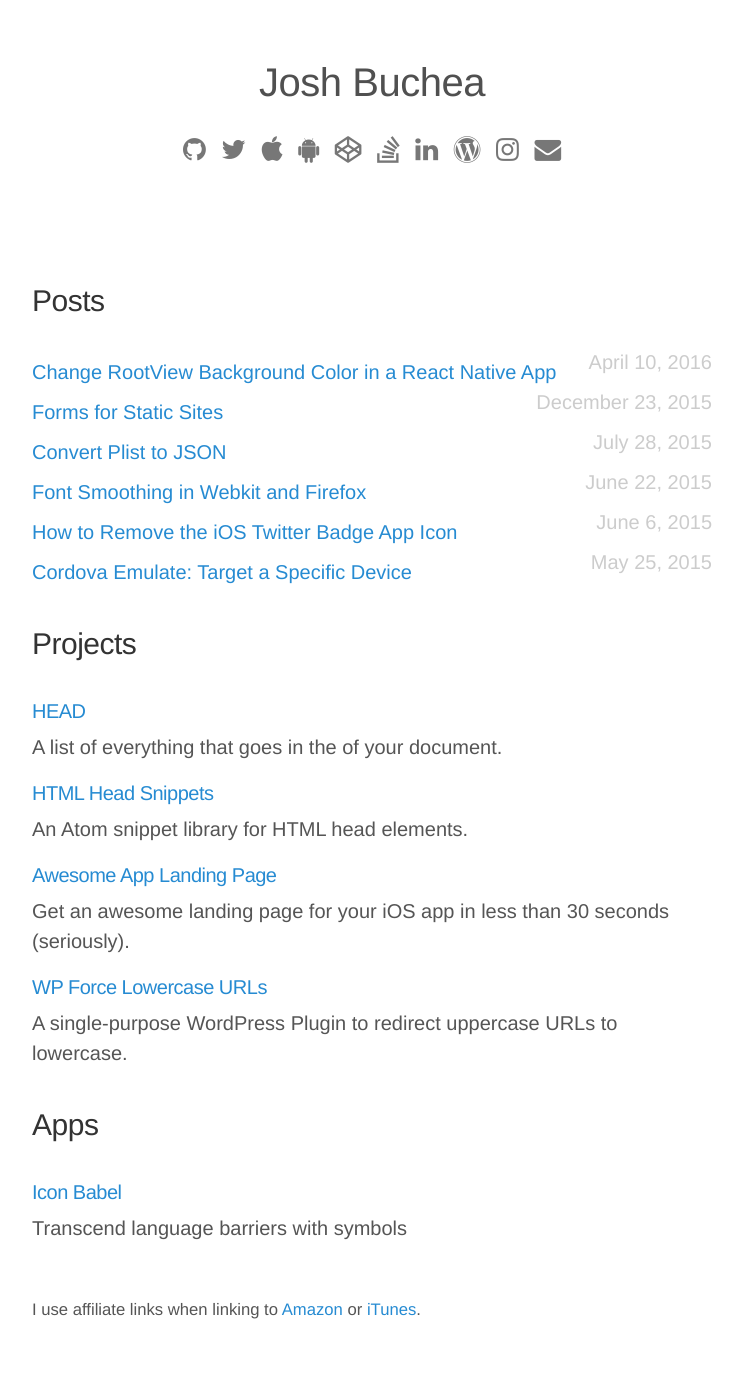
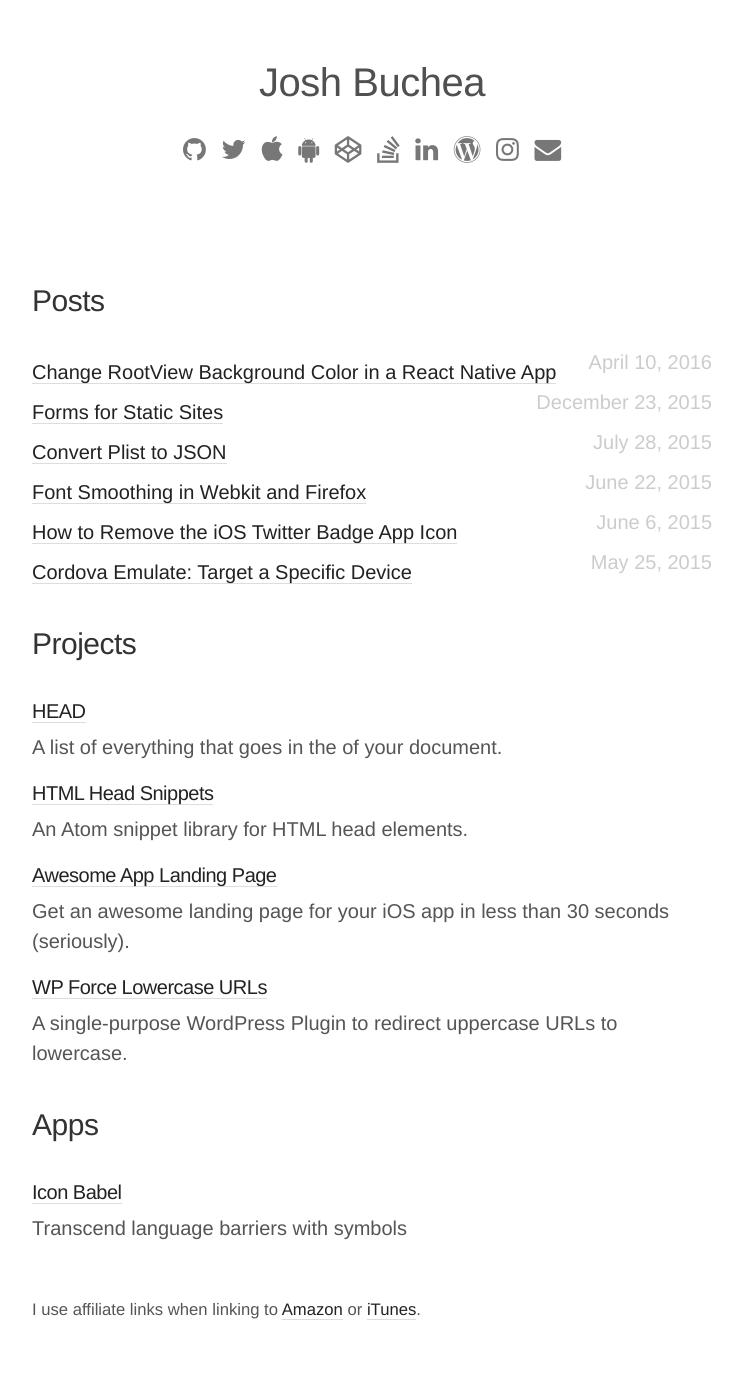
Before and after one commit to joshbuchea/joshbuchea.com, a Jekyll site: the page built from index.html, in a window 1280 px wide. Shown: the whole page, without its empty margins (268-1010 px from the left). Built offline with Jekyll 4.4.1, drawn with Linux system fonts in a browser that asks for light colours; nearby versions of some CDN libraries.

Commit message:
Update link styles

```diff
--- a/_layouts/default.html
+++ b/_layouts/default.html
@@ -83,7 +83,7 @@
 
       </header>
 
-      <main>
+      <main class="main">
         {{ content }}
       </main>
 
--- a/_sass/_main.scss
+++ b/_sass/_main.scss
@@ -26,10 +26,23 @@ h1, h2, h3, h4, h5, h6 {
 }
 
 a {
-  -webkit-transition-delay: 400ms;
-    -moz-transition-delay: 400ms;
-    -o-transition-delay: 400ms;
-    transition-delay: 400ms;
+  -webkit-transition: all .2s ease-in-out;
+     -moz-transition: all .2s ease-in-out;
+       -o-transition: all .2s ease-in-out;
+          transition: all .2s ease-in-out;
+  border-bottom: 1px solid #ddd;
+  color: #222;
+  // line-height: 1.5em;
+}
+
+a:hover, a:focus {
+  color: #000;
+  border-bottom: 1px solid #000;
+  text-decoration: none;
+}
+
+.masthead a {
+  border-bottom: none;
 }
 
 .page-title {
@@ -91,10 +104,6 @@ a {
 .masthead .nav a:hover,
 .masthead .nav a:focus {
   color: #C7C7C7;
-}
-
-a:hover, a:focus {
-  text-decoration: none;
 }
 
 pre {
```
